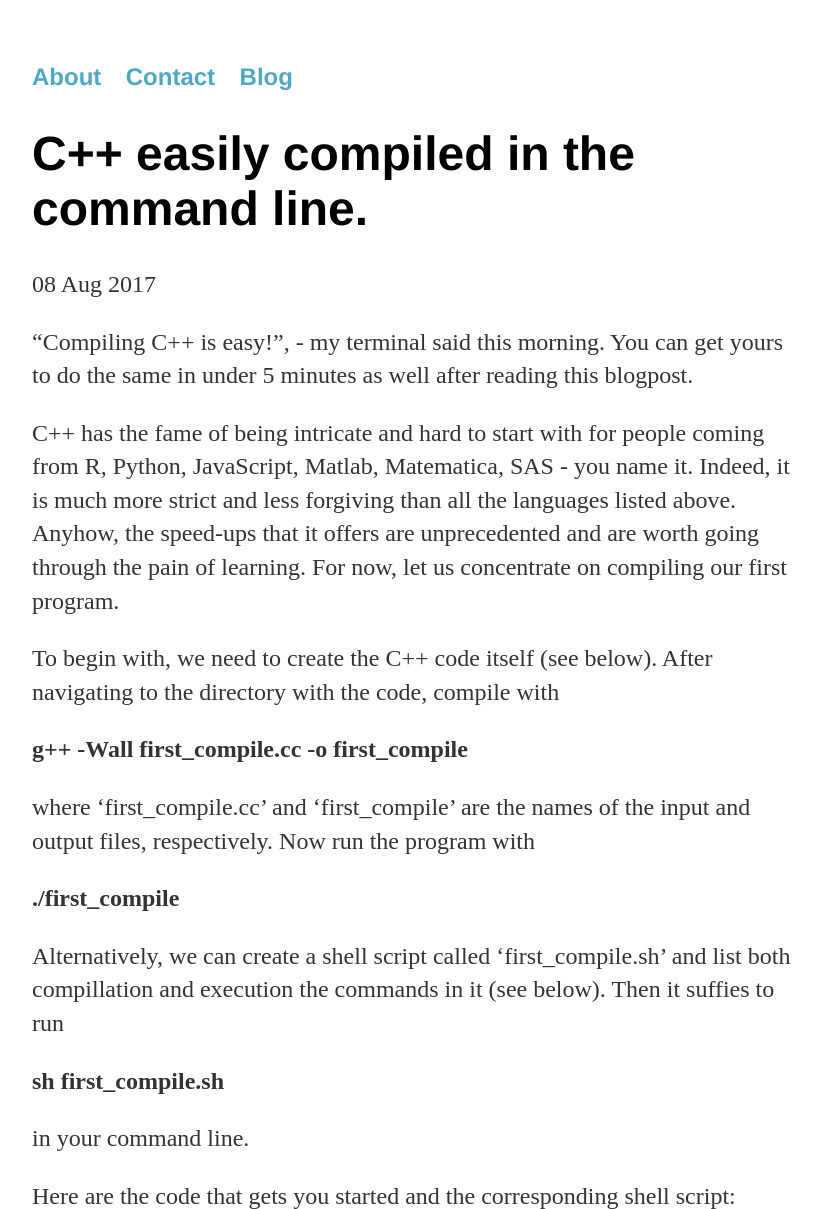
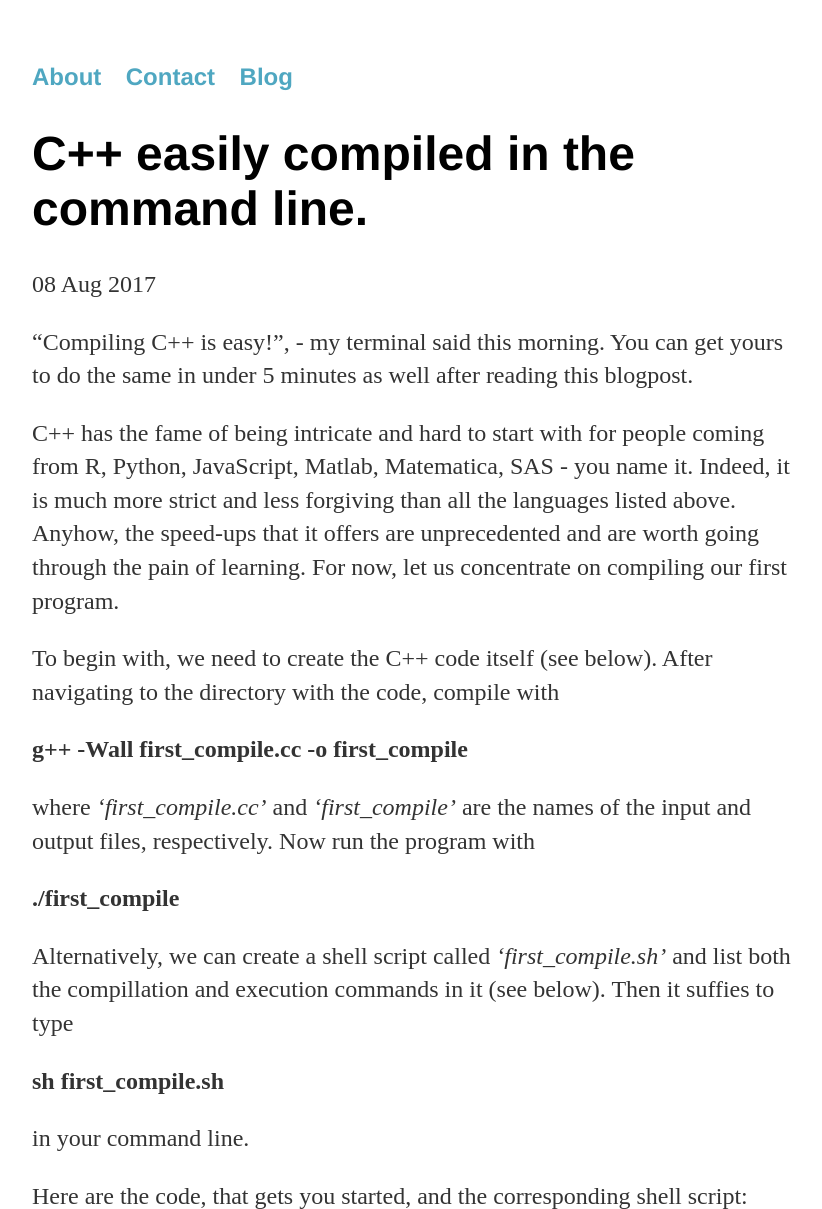
Before and after one commit to elizavetasemenova/elizavetasemenova.github.io, a Jekyll site: the page built from _posts/2017-08-08-C++-easily-compiled-in-command-line.md, in a window 1280 px wide, cut to the strip 0-1209 px from the top of the page. Shown: the whole strip, without its empty margins (224-1046 px from the left). Built offline with Jekyll 4.4.1, drawn with Linux system fonts in a browser that asks for light colours; comment, search, counter and statistics services are not loaded.

Commit message:
Update 2017-08-08-C++-easily-compiled-in-command-line.md

```diff
--- a/_posts/2017-08-08-C++-easily-compiled-in-command-line.md
+++ b/_posts/2017-08-08-C++-easily-compiled-in-command-line.md
@@ -13,17 +13,17 @@ To begin with, we need to create the C++ code itself (see below). After navigati
 
 <b>g++ -Wall first_compile.cc -o first_compile</b>
 
-where 'first_compile.cc' and 'first_compile' are the names of the input and output files, respectively. Now run the program with
+where <em>'first_compile.cc'</em> and <em>'first_compile'</em> are the names of the input and output files, respectively. Now run the program with
 
 <b>./first_compile</b>
 
-Alternatively, we can create a shell script called 'first_compile.sh' and list both compillation and execution the commands in it (see below). Then it suffies to run
+Alternatively, we can create a shell script called <em>'first_compile.sh'</em> and list both the compillation and execution commands in it (see below). Then it suffies to type
 
 <b>sh first_compile.sh</b>
 
 in your command line.
 
-Here are the code that gets you started and the corresponding shell script:
+Here are the code, that gets you started, and the corresponding shell script:
 <script src="https://gist.github.com/elizavetasemenova/6b89a0a9ccc9337dbbd4faf4a83114af.js"></script>
 
 Now we can compile away and develop some high performance routines in C++!
```
